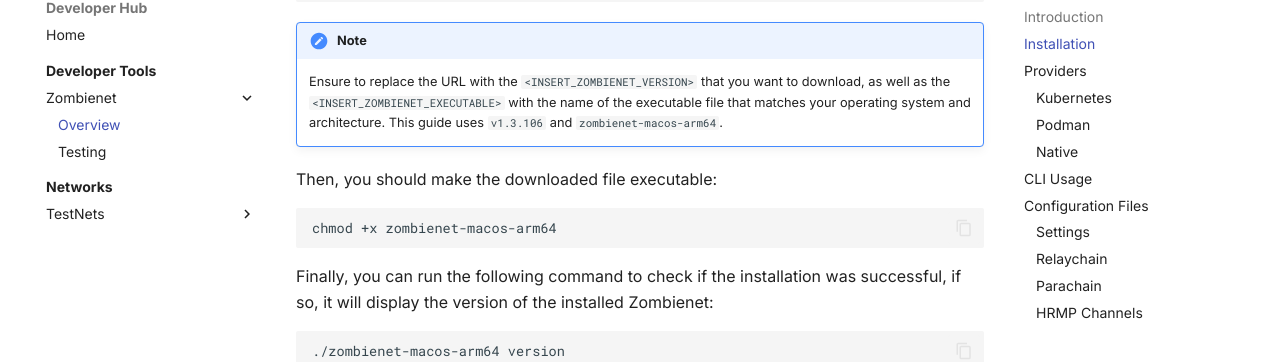
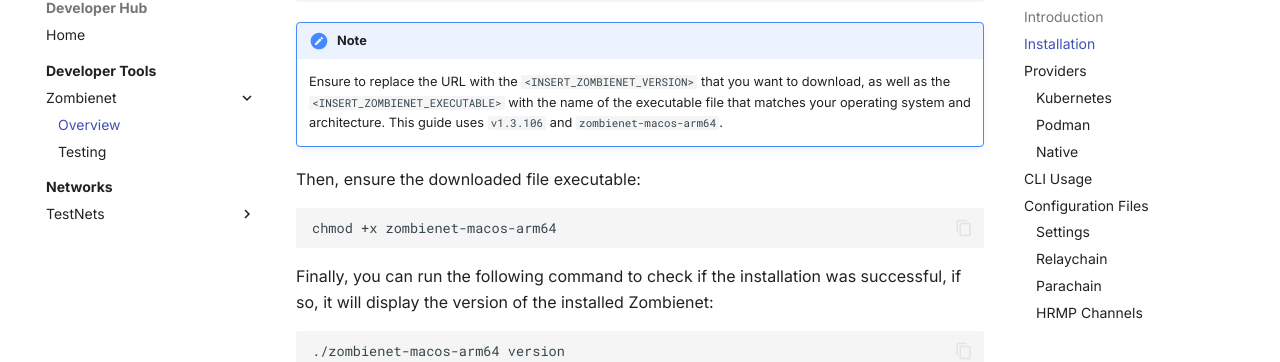
Before and after one commit to papermoonio/polkadot-ecosystem-docs-draft, an MkDocs documentation site: the page built from docs/dev-tools/zombienet/overview.md, in a window 1280 px wide and 900 px high, scrolled down 1119 px. Shown: the part 91-453 px from the top of the window. Built offline with MkDocs 1.6.1 and Material for MkDocs 9.7.7, drawn with Linux system fonts in a browser that asks for light colours.

Commit message:
Update docs/dev-tools/zombienet/overview.md
Co-authored-by: albertov19 <64150856+albertov19@users.noreply.github.com>

````diff
--- a/docs/dev-tools/zombienet/overview.md
+++ b/docs/dev-tools/zombienet/overview.md
@@ -40,7 +40,7 @@
     !!! note
         Ensure to replace the URL with the `<INSERT_ZOMBIENET_VERSION>` that you want to download, as well as the `<INSERT_ZOMBIENET_EXECUTABLE>` with the name of the executable file that matches your operating system and architecture. This guide uses `v1.3.106` and `zombienet-macos-arm64`.
 
-    Then, you should make the downloaded file executable:
+    Then, ensure the downloaded file executable:
 
     ```bash
     chmod +x zombienet-macos-arm64
````
